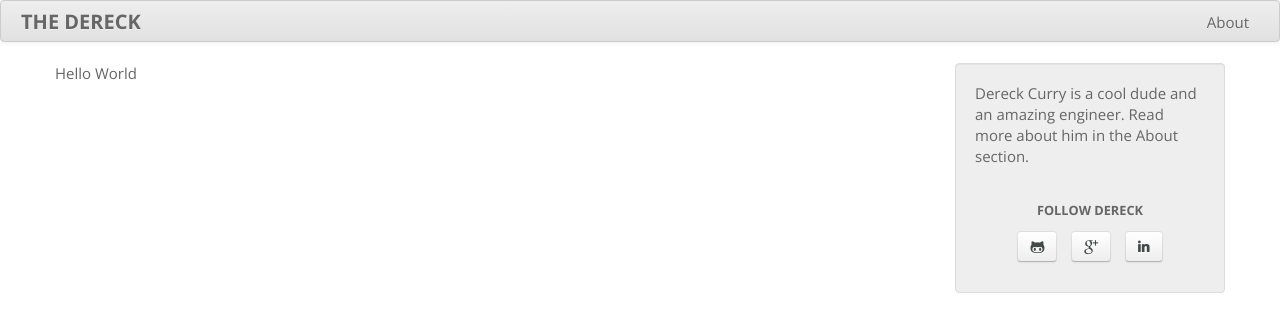
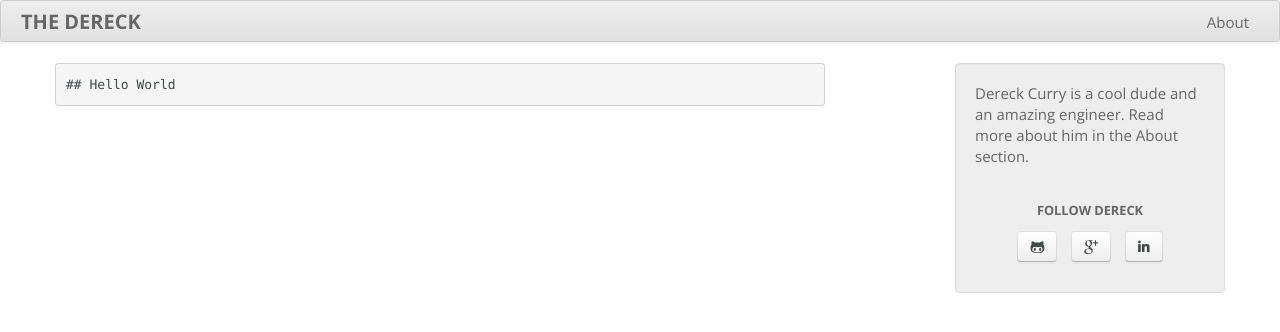
Before and after one commit to thedereck/thedereck.github.com, a Jekyll site: the page built from index.md, in a window 1280 px wide. Shown: the top 332 px of the page. Built offline with Jekyll 4.4.1, drawn with Linux system fonts in a browser that asks for light colours.

Commit message:
Beginning the conversion to markdown

```diff
--- a/index.html
+++ b/index.md
@@ -5,5 +5,5 @@ exclude: true
 ---
 
 {% for p in site.posts %}
-	{{ p.title }}
+	## {{ p.title }}
 {% endfor %}
```
